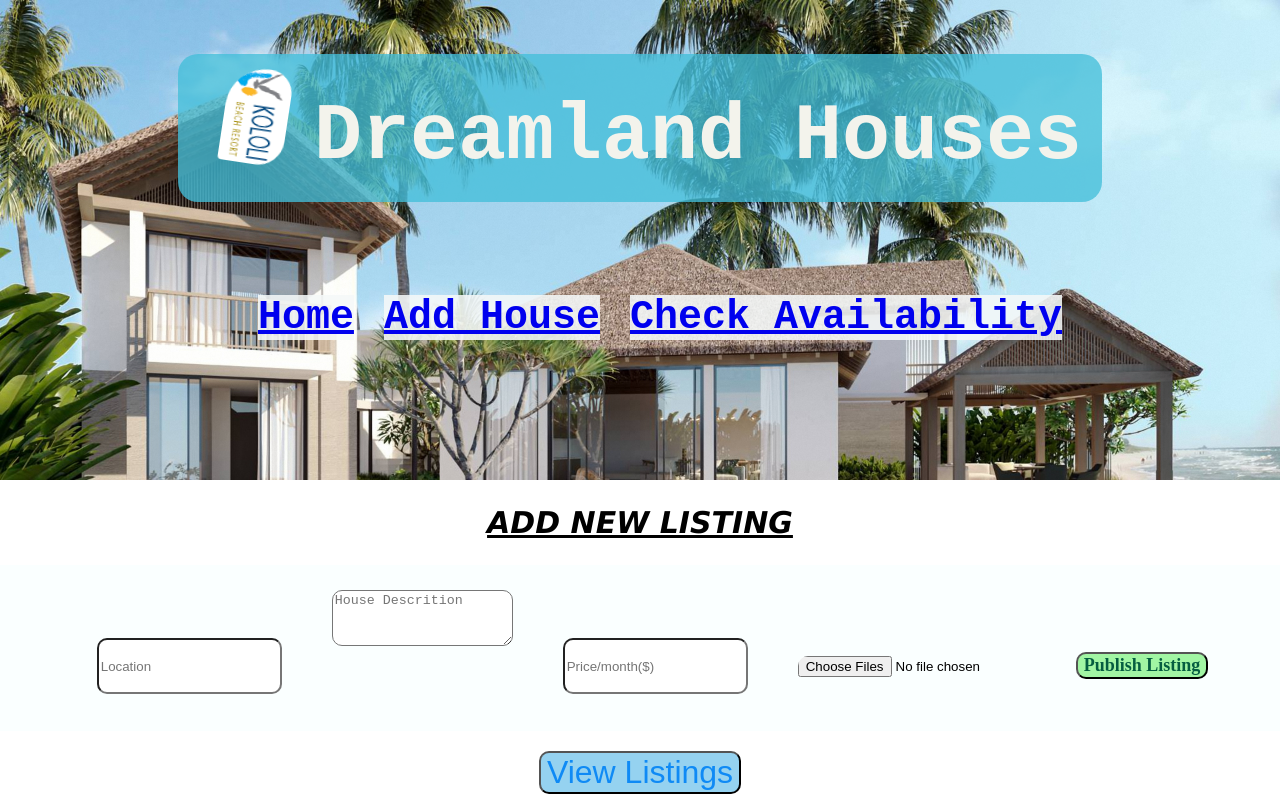
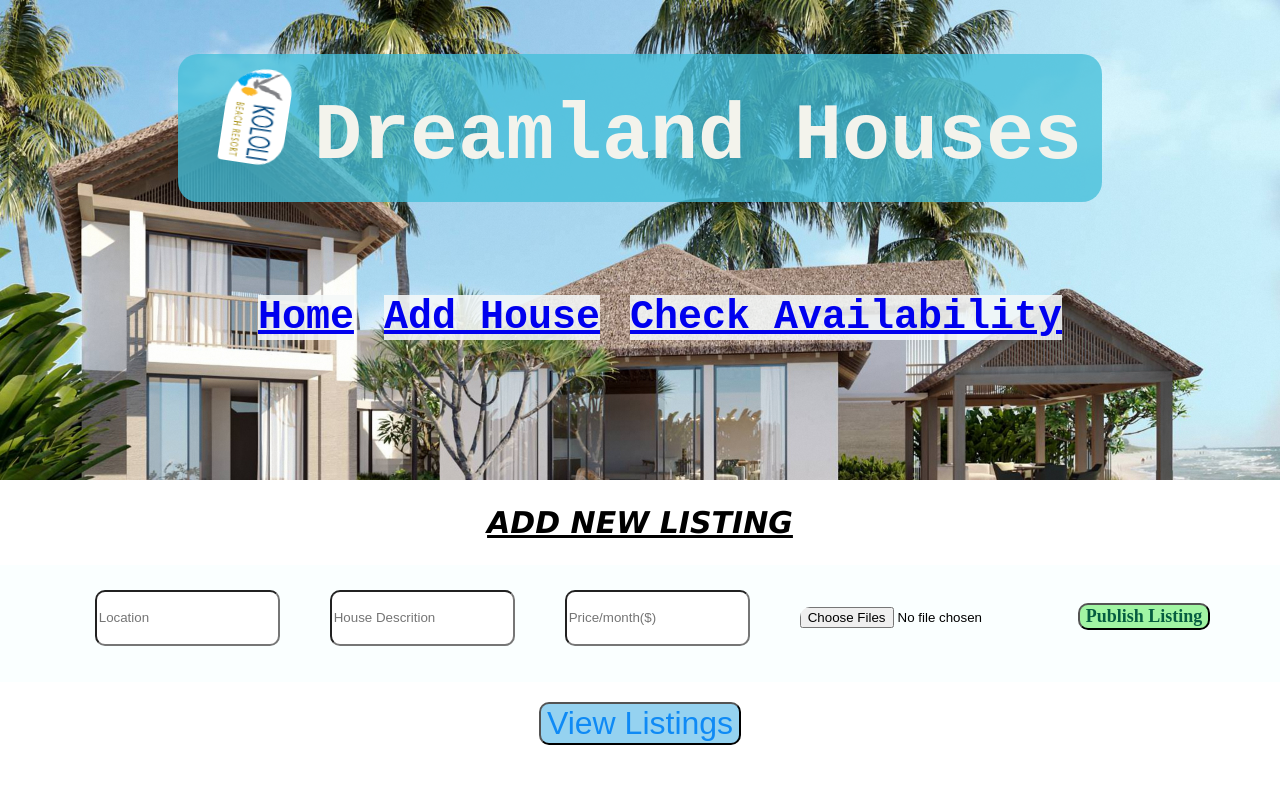
Before and after one commit to fredana/rental-house-app, a React (Create React App) app in the folder houses-listing-app/: page /user-added-houses in a window 1280 px wide. Built offline with nearby package versions, Linux system fonts and the light colour scheme.

Commit message:
USERADDEDHOUSES.JS TEXTEREA UPDATED

```diff
--- a/houses-listing-app/src/App.css
+++ b/houses-listing-app/src/App.css
@@ -106,7 +106,7 @@ img{
   border-radius: 10px;
   color: rgb(15, 138, 245);
 }
-input, #choseFile, textarea{
+input, #choseFile{
   height: 50px;
   border-radius: 10px;
   margin: 25px;
--- a/houses-listing-app/src/UserAddedHouses.js
+++ b/houses-listing-app/src/UserAddedHouses.js
@@ -56,7 +56,12 @@ const UserAddedHouses = () => {
           onChange={(e) => setLocation(e.target.value.toUpperCase())}
         />
 
-           <textarea type="text" placeholder='House Descrition' value={description} onChange={(e) => setDescription(e.target.value.toUpperCase())} />
+        <input
+           type="text"
+           placeholder='House Descrition'
+           value={description}
+           onChange={(e) => setDescription(e.target.value.toUpperCase())}
+        />
 
         <input
           type="text"
```
